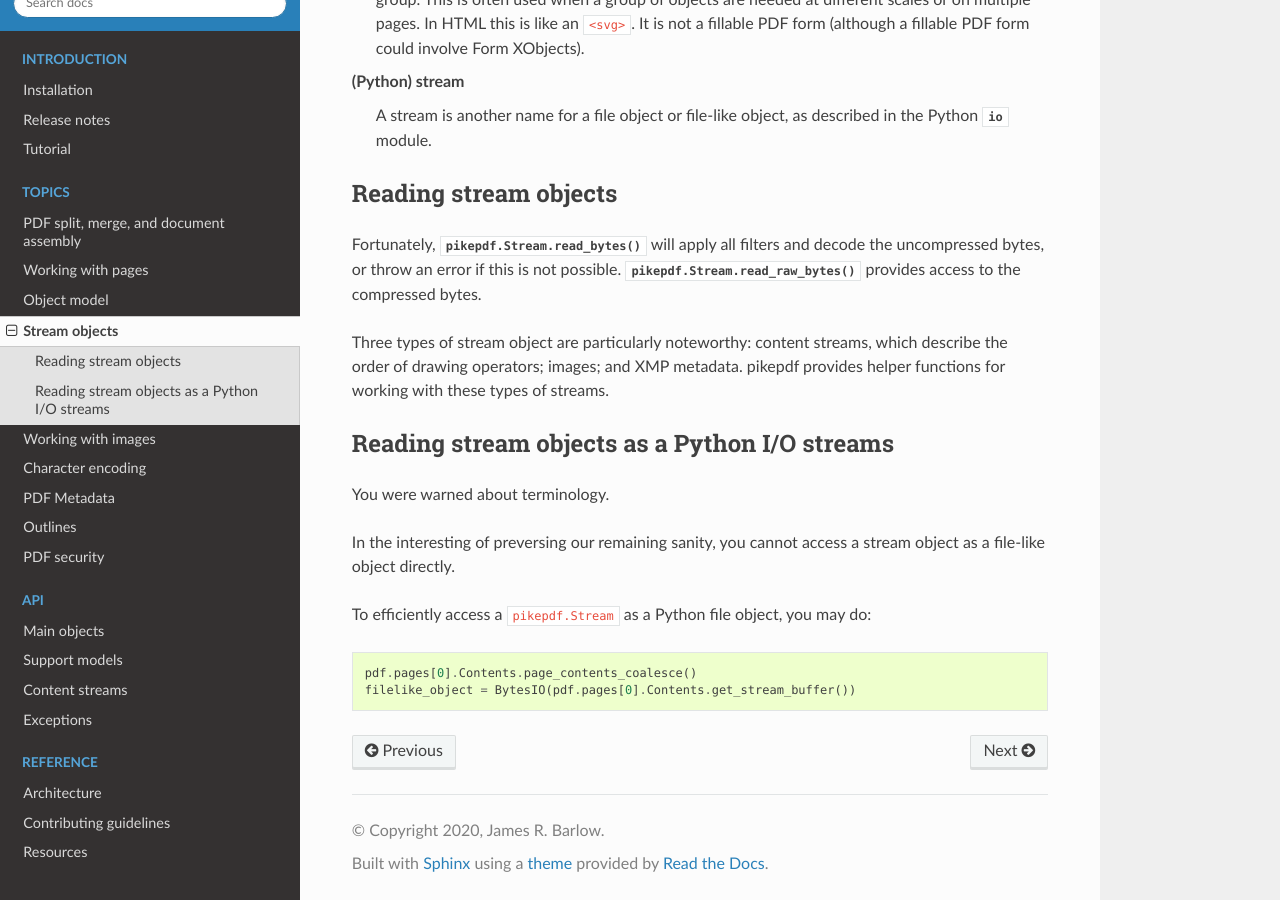
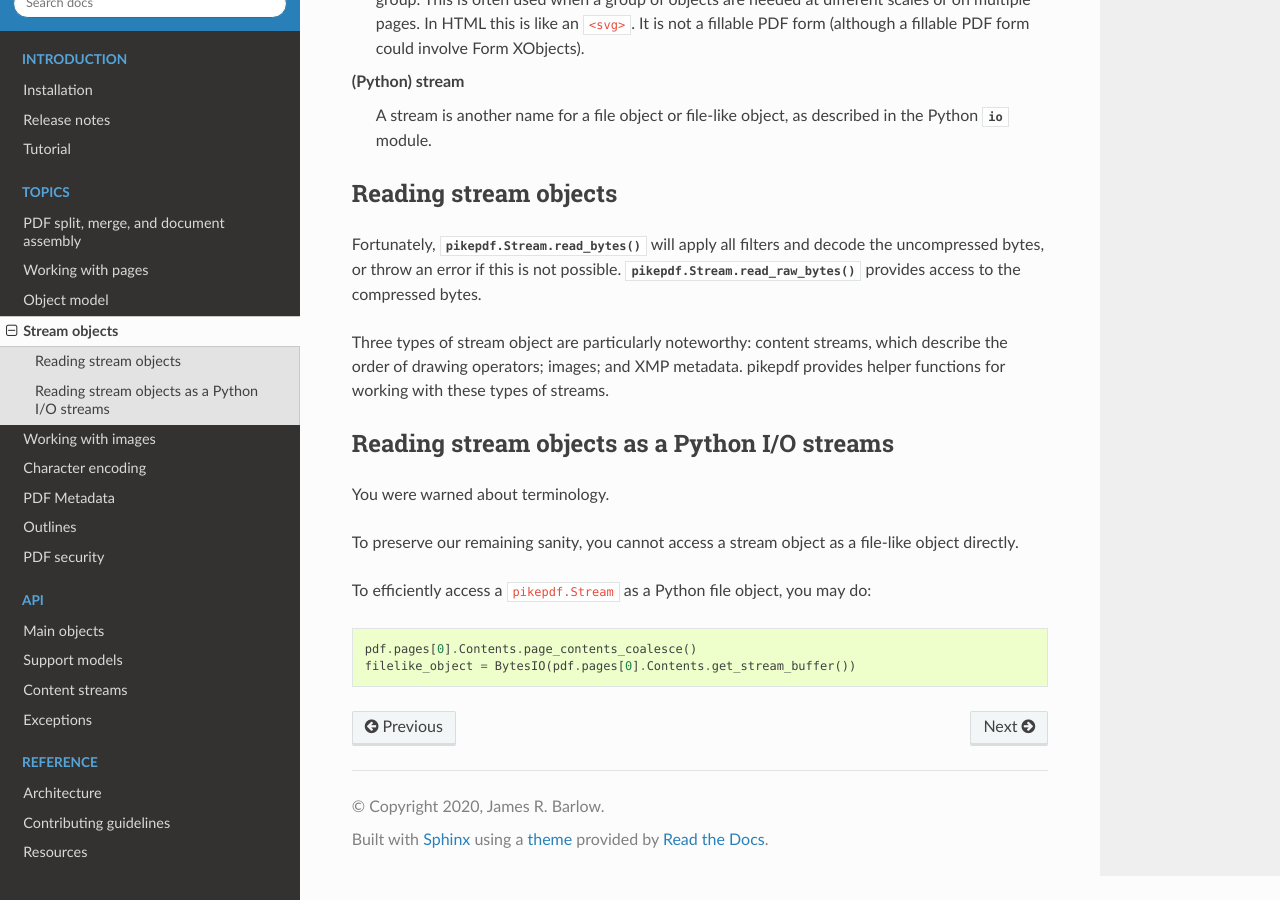
Before and after one commit to pikepdf/pikepdf, a Sphinx documentation site: the page built from docs/topics/streams.rst, in a window 1280 px wide and 900 px high, scrolled down 1007 px. Built offline with Sphinx 7.4.7 and the Read the Docs theme 2.0.0, drawn with Linux system fonts in a browser that asks for light colours; pages that are not in the unit, such as notebooks, are missing from menus; the version number could not be read and is left out; some of the changed text lies outside the part shown.

Commit message:
Update streams.rst
Typos

```diff
--- a/docs/topics/streams.rst
+++ b/docs/topics/streams.rst
@@ -67,7 +67,7 @@ Reading stream objects as a Python I/O streams
 
 You were warned about terminology.
 
-In the interesting of preversing our remaining sanity, you cannot access a
+To preserve our remaining sanity, you cannot access a
 stream object as a file-like object directly.
 
 To efficiently access a ``pikepdf.Stream`` as a Python file object, you may do:
```
Also changed, not shown: other parts of docs/topics/streams.rst (+1 -1 lines).
